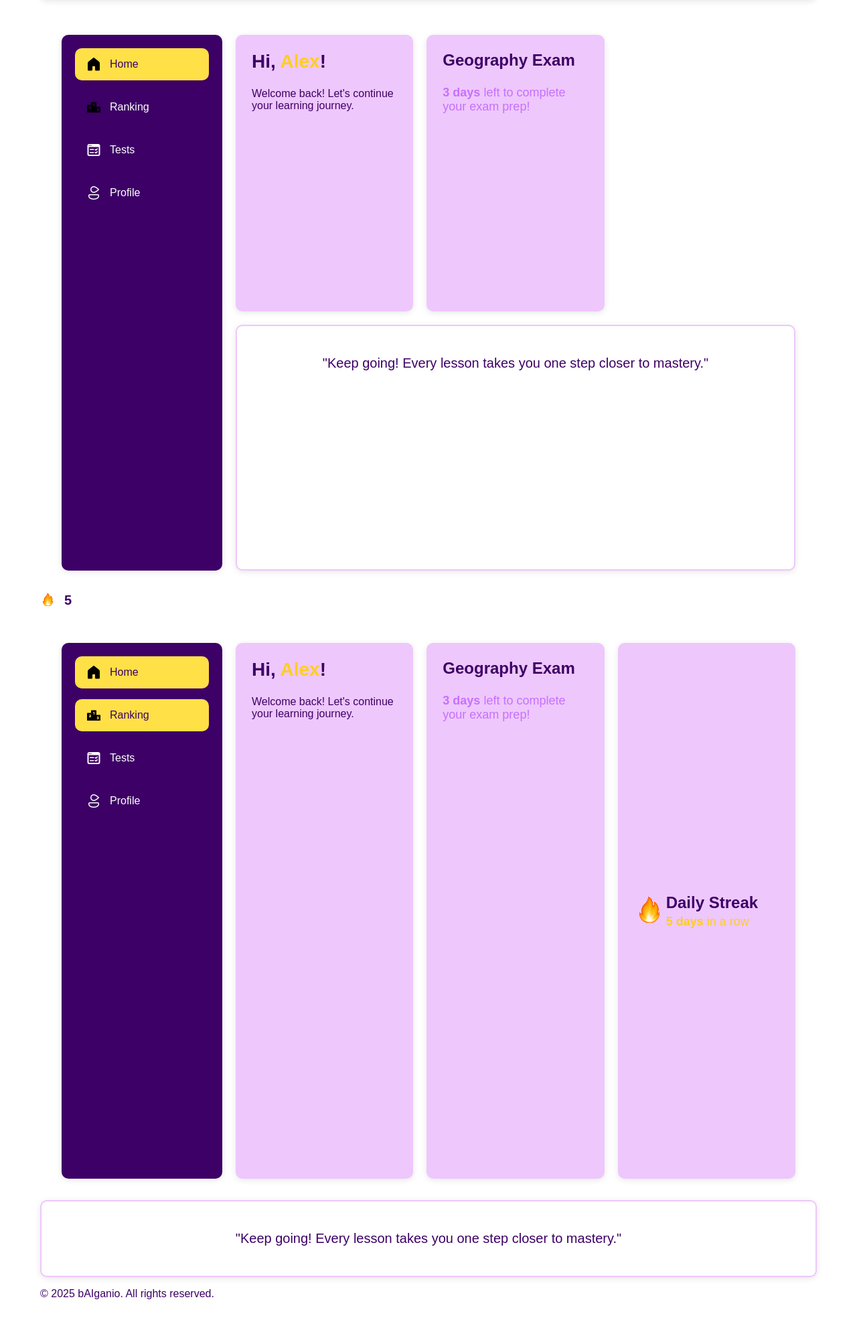
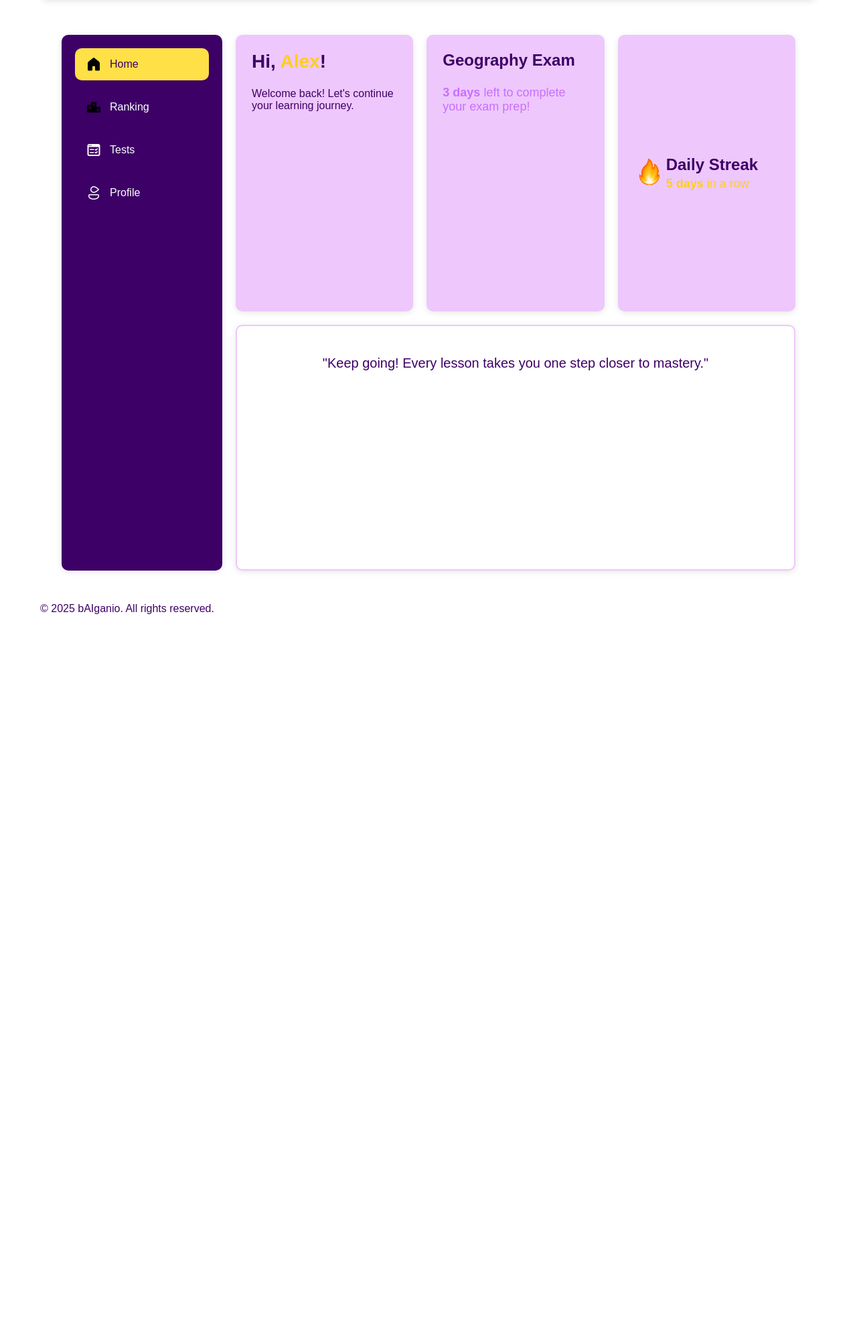
Before and after one commit to BorbiAl/Hack_Tues_11, a Django app: page /dashboard/ in a window 1280 px wide. Shown: the part 80-2057 px from the top of the page at 67% size. After the commit the page ends 997 px from the top, so only its background shows below. Run offline with Django 5.2, Linux system fonts and the light colour scheme.

Commit message:
Refactor dashboard.html for improved structure and consistency; update image sources to use Django's static tag and enhance footer section

```diff
--- a/study_app/core/templates/core/dashboard.html
+++ b/study_app/core/templates/core/dashboard.html
@@ -1,6 +1,7 @@
 {% load static %}
 <!DOCTYPE html>
 <html lang="en">
+
 <head>
   <meta charset="UTF-8">
   <meta name="viewport" content="width=device-width, initial-scale=1.0">
@@ -19,6 +20,7 @@
     background-color: #ffffff;
     color: #3d0066;
   }
+
   .container {
     max-width: 75rem;
     margin: 0 auto;
@@ -38,19 +40,23 @@
     z-index: 1000;
     box-shadow: 0 0.125rem 0.625rem rgba(0, 0, 0, 0.1);
   }
+
   .header-logo {
     font-size: 1.5rem;
     font-weight: bold;
   }
+
   .header-streak {
     display: flex;
     align-items: center;
   }
+
   .header-streak .icon {
     width: 2rem;
     height: 2rem;
     margin-right: 0.5rem;
   }
+
   .streak-number {
     font-size: 1.25rem;
     font-weight: bold;
@@ -69,11 +75,13 @@
     margin-right: 1.25rem;
     box-shadow: 0 0.125rem 0.625rem rgba(0, 0, 0, 0.1);
   }
+
   .nav-list {
     list-style: none;
     padding: 0;
     margin: 0;
   }
+
   .nav-item {
     display: flex;
     align-items: center;
@@ -84,21 +92,26 @@
     border-radius: 0.625rem;
     transition: background-color 0.3s ease, transform 0.1s ease;
   }
+
   .nav-item:hover {
     background-color: #c670ff;
     transform: scale(1.02);
   }
+
   .nav-item:focus {
     outline: 0.125rem solid #ffe047;
     outline-offset: 0.25rem;
   }
+
   .nav-item:active {
     transform: scale(0.98);
   }
+
   .nav-item.active {
     background-color: #ffe047;
     color: #3d0066;
   }
+
   .nav-icon {
     width: 1.5rem;
     height: 1.5rem;
@@ -120,10 +133,12 @@
     box-shadow: 0 0.125rem 0.625rem rgba(0, 0, 0, 0.1);
     transition: transform 0.2s ease, box-shadow 0.2s ease;
   }
+
   .card:hover {
     transform: translateY(-0.125rem);
     box-shadow: 0 0.25rem 0.75rem rgba(0, 0, 0, 0.15);
   }
+
   .card:active {
     transform: translateY(0);
   }
@@ -133,6 +148,7 @@
     font-size: 1.75rem;
     color: #3d0066;
   }
+
   .username {
     color: #ffce1f;
   }
@@ -142,6 +158,7 @@
     font-size: 1.5rem;
     color: #3d0066;
   }
+
   .course-card p {
     font-size: 1.125rem;
     color: #c670ff;
@@ -152,16 +169,19 @@
     display: flex;
     align-items: center;
   }
+
   .large-icon {
     width: 3rem;
     height: 3rem;
     margin-right: 1rem;
   }
+
   .streak-info h3 {
     margin: 0;
     font-size: 1.5rem;
     color: #3d0066;
   }
+
   .streak-info p {
     margin: 0.25rem 0 0;
     font-size: 1.125rem;
@@ -173,16 +193,19 @@
     display: flex;
     align-items: center;
   }
+
   .small-icon {
     width: 2rem;
     height: 2rem;
     margin-right: 0.75rem;
   }
+
   .xp-info h3 {
     margin: 0;
     font-size: 1.5rem;
     color: #3d0066;
   }
+
   .xp-info p {
     margin: 0.25rem 0 0;
     font-size: 1.125rem;
@@ -204,13 +227,16 @@
     .main-content {
       flex-direction: column;
     }
+
     .sidebar {
       width: 100%;
       margin-bottom: 1.25rem;
     }
+
     .content {
       grid-template-columns: 1fr;
     }
+
     .footer {
       text-align: center;
       padding: 1.25rem;
@@ -229,12 +255,11 @@
       color: #ffe047;
     }
   }
-
-
 </style>
 
 <body>
   <div class="container">
+    <!-- Header Section -->
     <header class="header">
       <div class="header-logo">bAIganio</div>
       <div class="header-streak">
@@ -242,7 +267,10 @@
         <span class="streak-number">5</span>
       </div>
     </header>
+
+    <!-- Main Content Section -->
     <div class="main-content">
+      <!-- Sidebar -->
       <aside class="sidebar">
         <ul class="nav-list">
           <li>
@@ -271,6 +299,8 @@
           </li>
         </ul>
       </aside>
+
+      <!-- Content Section -->
       <section class="content">
         <div class="welcome-card card">
           <h2>Hi, <span class="username">Alex</span>!</h2>
@@ -280,77 +310,24 @@
           <h3>Geography Exam</h3>
           <p><strong>3 days</strong> left to complete your exam prep!</p>
         </div>
-                <div class="quote-card card">
-                    <p>"Keep going! Every lesson takes you one step closer to mastery."</p>
-                </div>
-            </section>
-        </div>
-      <div class="header-streak">
-        <img src="../../static/core/css/icons8-fire-48.png" alt="Flame Icon" class="nav-icon" />
-        <span class="streak-number">5</span>
-      </div>
-    </header>
-
-    <div class="main-content">
-      <aside class="sidebar">
-        <ul class="nav-list">
-          <li>
-            <a href="#" class="nav-item active">
-              <img src="../../static/core/css/home.png" alt="Home Icon" class="nav-icon" />
-              <span>Home</span>
-            </a>
-          </li>
-          <li>
-            <a href="ranking.html" class="nav-item active">
-              <img src="../../static/core/css/ranking.png" alt="Ranking Icon" class="nav-icon" />
-              <span>Ranking</span>
-            </a>
-          </li>
-          <li>
-            <a href="test_create.html" class="nav-item">
-              <img src="../../static/core/css/icons8-test-48.png" alt="Ranking Icon" class="nav-icon" />
-              <span>Tests</span>
-            </a>
-          </li>
-          <li>
-            <a href="profile.htm" class="nav-item">
-              <img src="../../static/core/css/profile.png" alt="Profile Icon" class="nav-icon" />
-              <span>Profile</span>
-            </a>
-          </li>
-        </ul>
-      </aside>
-
-      <section class="content">
-        <div class="welcome-card card">
-          <h2>Hi, <span class="username">Alex</span>!</h2>
-          <p>Welcome back! Let's continue your learning journey.</p>
-        </div>
-        <div class="course-card card">
-          <h3>Geography Exam</h3>
-          <p><strong>3 days</strong> left to complete your exam prep!</p>
-        </div>
-
         <div class="streak-card card">
-          <img src="../../static/core/css/icons8-fire-48.png" alt="Flame Icon" class="icon" />
+          <img src="{% static 'core/css/icons8-fire-48.png' %}" alt="Flame Icon" class="icon" />
           <div class="streak-info">
             <h3>Daily Streak</h3>
             <p><strong>5 days</strong> in a row</p>
-          </div>
           </div>
         </div>
         <div class="quote-card card">
           <p>"Keep going! Every lesson takes you one step closer to mastery."</p>
         </div>
       </section>
+    </div>
 
+    <!-- Footer Section -->
     <footer class="footer">
-        <p>
-          &copy; 2025 bAIganio. All rights reserved.
-        </p>
+      <p>&copy; 2025 bAIganio. All rights reserved.</p>
     </footer>
   </div>
+</body>
 
-  </div>
-</body>
 </html>
```
Lines whose indentation alone changed are shown as unchanged.
